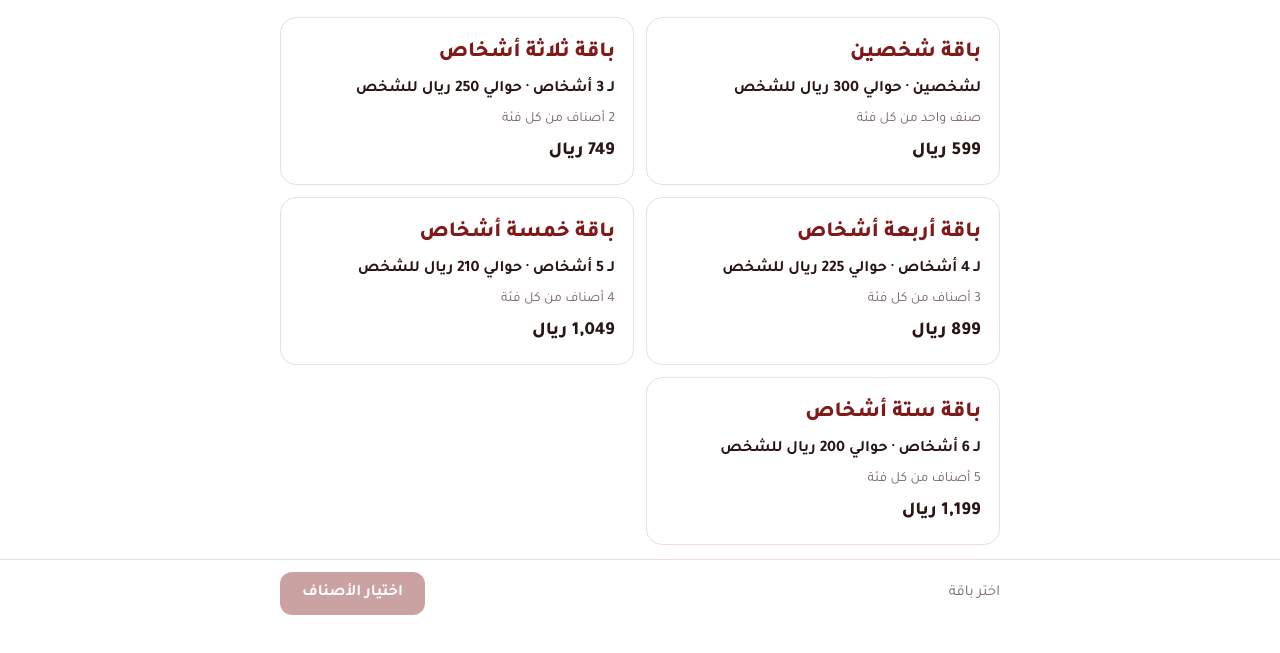
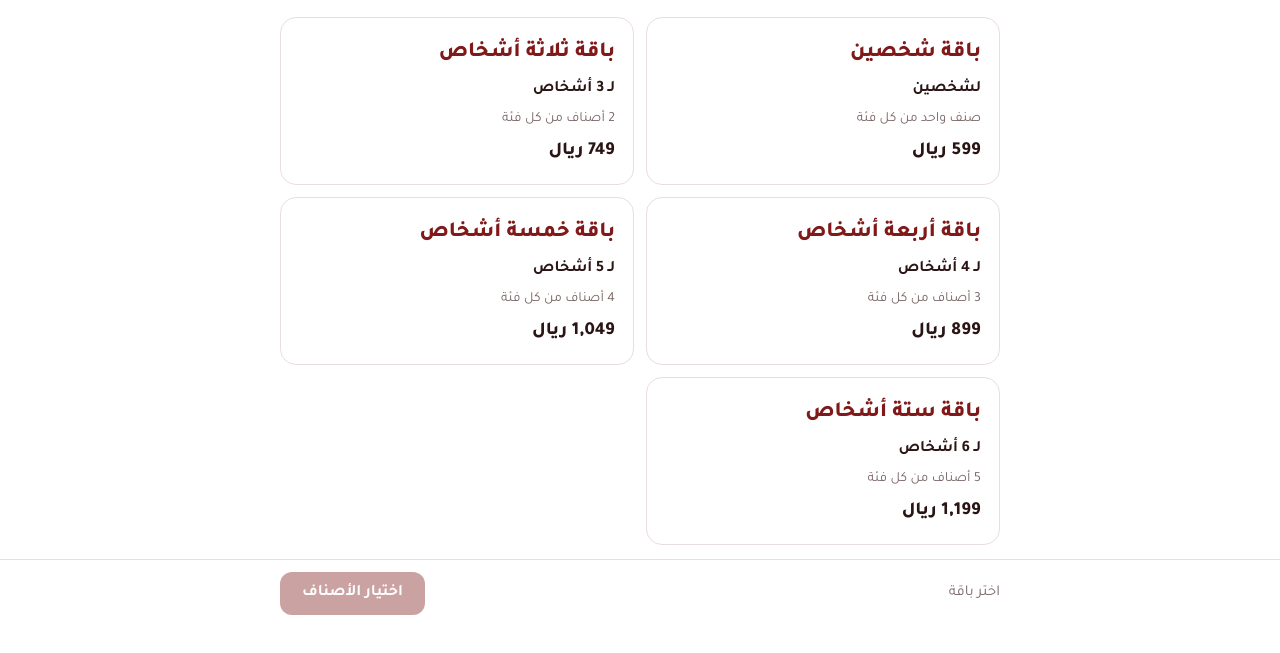
Before and after one commit to brandkuzama-droid/gathering-karazah, a plain HTML site: page catering.html in a window 1280 px wide. Shown: the part 173-826 px from the top of the page. Drawn offline with Linux system fonts and the light colour scheme; no server answers.

Commit message:
الكيترنق: إزالة السعر التقريبي للشخص
Co-Authored-By: Claude Opus 5.5 <noreply@anthropic.com>
Claude-Session: https://claude.ai/code/session_01Y8TAfwMZW9EYABNWivRVhZ

```diff
--- a/catering.html
+++ b/catering.html
@@ -397,7 +397,7 @@ function renderSufras(){
     b.innerHTML = `<span class="t"></span><span class="ppl"></span><span class="rule"></span>` +
       (s.price != null ? `<span class="pr"><span class="now"></span>${CONFIG.discount ? '<span class="old"></span><span class="badge"></span>' : ""}</span>` : `<span class="rule"></span>`);
     b.querySelector(".t").textContent = s.name[lang];
-    b.querySelector(".ppl").textContent = t("serves")(num(s.min), num(s.max)) + (s.price ? " · " + t("perHead")(num(Math.round(disc(s.price) / s.min))) : "");
+    b.querySelector(".ppl").textContent = t("serves")(num(s.min), num(s.max));
     b.querySelectorAll(".rule")[0].textContent = t("rule")(s.picks === 1 ? 1 : num(s.picks));
     if (s.price == null) b.querySelectorAll(".rule")[1].textContent = t("onConfirm");
     if (s.price != null) {
```
